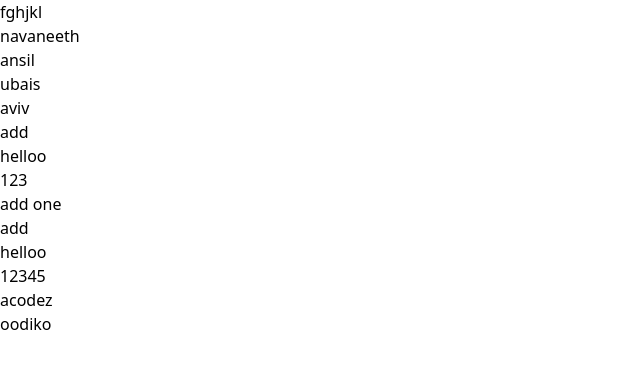
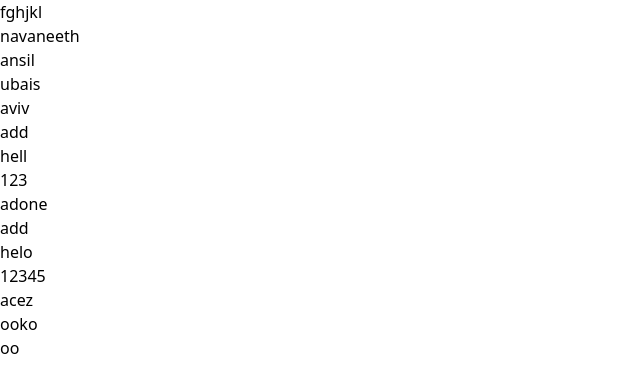
Before and after one commit to Muhammed-ubaiz/New-folder, a React (Vite) app in the folder frond-end/: page / in a window 1280 px wide. Shown: the top 392 px of the page, without its empty margins (0-640 px from the left). Built offline with nearby package versions, Linux system fonts and the light colour scheme.

Commit message:
ubaise change1

```diff
--- a/frond-end/src/App.jsx
+++ b/frond-end/src/App.jsx
@@ -13,14 +13,15 @@ function App() {
        <h1>ubais</h1>
        <h1>aviv</h1>
        <h1>add</h1>
-       <p>helloo</p>
+       <p>hell</p>
        <h1>123</h1>
-       <h1>add one</h1>
+       <h1>adone</h1>
         <h1>add</h1>
-        <p>helloo</p>
+        <p>helo</p>
        <h1>12345</h1>
-       <h1>acodez</h1>
-       <h1>oodiko</h1>
+       <h1>acez</h1>
+       <h1>ooko</h1>
+       <h1>oo</h1>
        <h1></h1>
 
 
```
